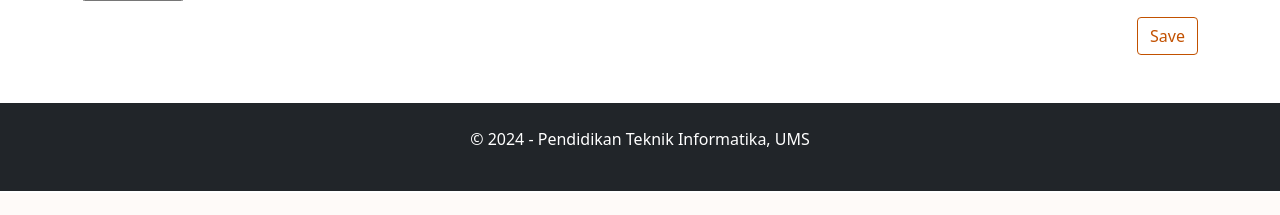
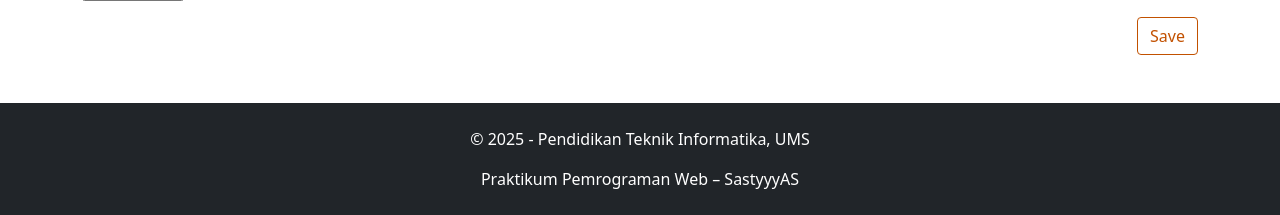
Before and after one commit to sasty-as/django-blog, a Django app: page /post/new/ in a window 1280 px wide. Shown: the part 607-822 px from the top of the page. Before the commit the page ends 798 px from the top, so only its background shows below. Run offline with Django 5.2, Linux system fonts and the light colour scheme; the visitor is signed in with stand-in values (Sample User, id 1).

Commit message:
Update footer pada base.html

```diff
--- a/blog/templates/blog/base.html
+++ b/blog/templates/blog/base.html
@@ -42,7 +42,8 @@
     </main>
     <footer class="bg-dark text-white text-center p-4 mt-5">
         <div class="container">
-            <p>&copy; 2024 - Pendidikan Teknik Informatika, UMS</p>
+            <p>&copy; 2025 - Pendidikan Teknik Informatika, UMS</p>
+            <p class="mb-0">Praktikum Pemrograman Web – SastyyyAS</p>
         </div>
     </footer>
 </body>
```
